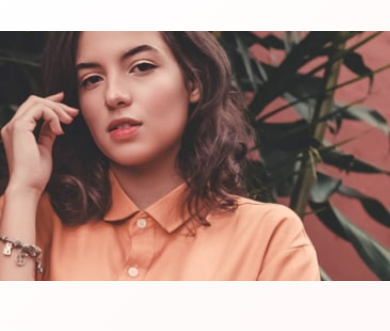
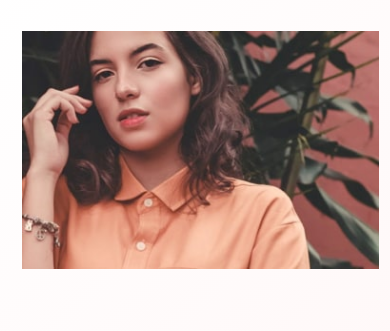
Before and after one commit to Giulo25/Base-Apparel-coming-soon-page, a plain HTML site: page index.html in a window 390 px wide. Shown: the part 53-384 px from the top of the page. Drawn offline with Linux system fonts and the light colour scheme.

Commit message:
Update style.css

```diff
--- a/style.css
+++ b/style.css
@@ -180,7 +180,7 @@ main {
         width: 10rem;
     }
     .coming-soon__image {
-        background: url(images/hero-mobile.jpg) top center /cover no-repeat;
+        background: url(images/hero-mobile.jpg) top center / 35.7rem no-repeat;
     }
     .bg-pattern {
         background: none;
```
